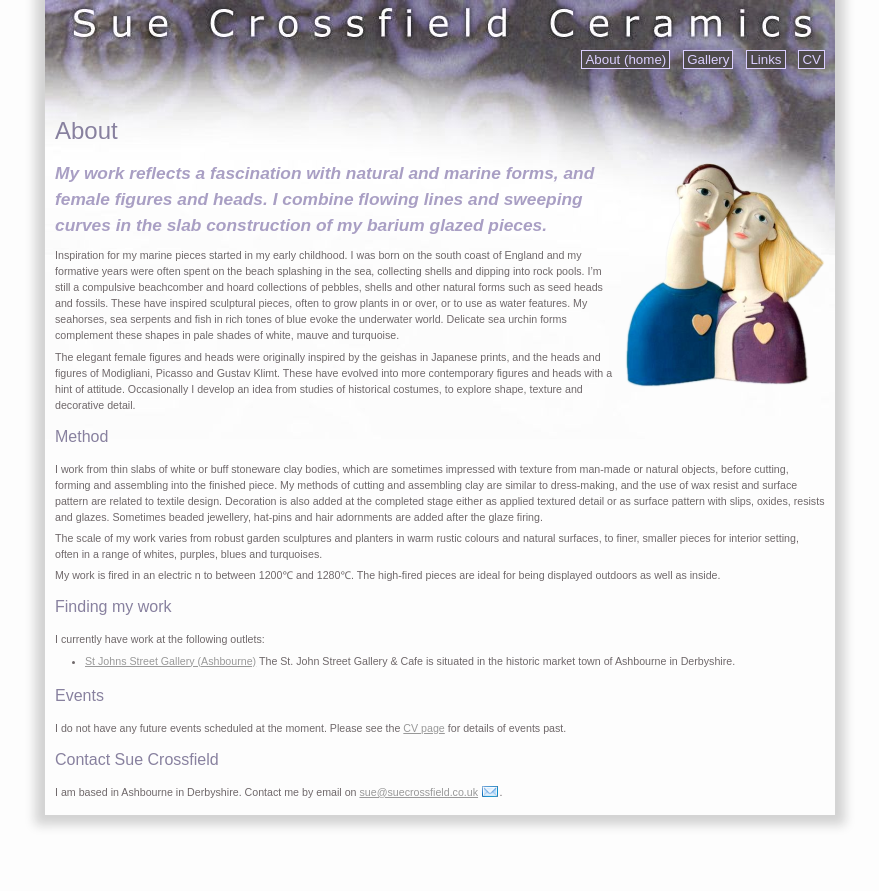
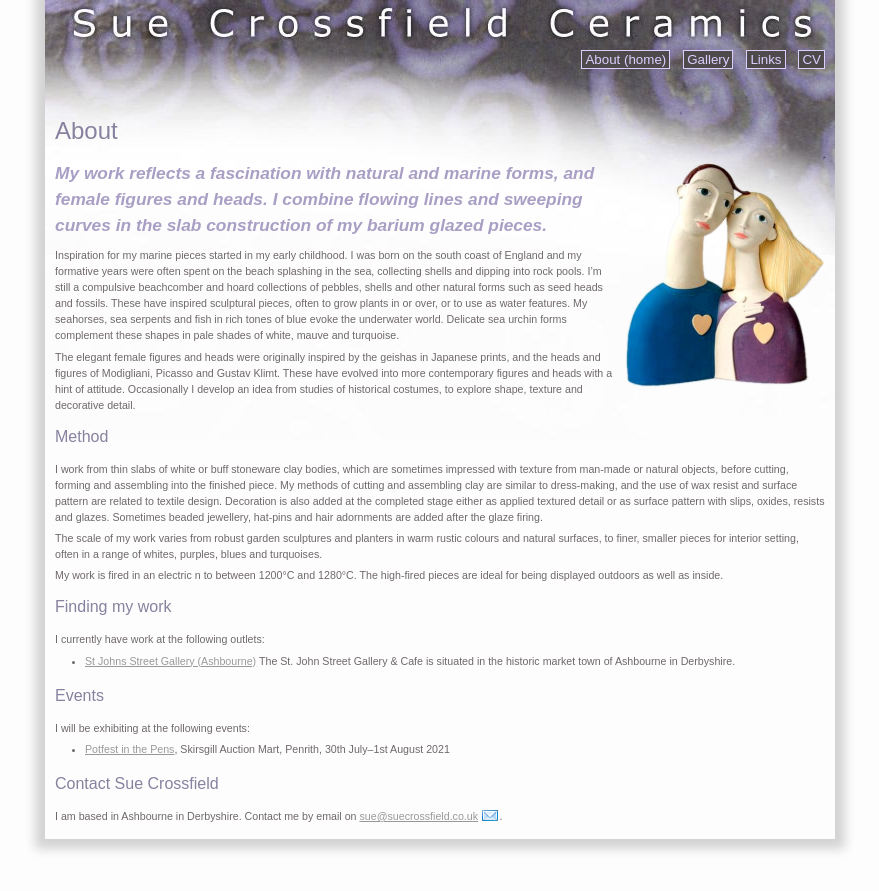
Before and after one commit to suecrossfield/suecrossfield.github.io, a Jekyll site: the page built from index.md, in a window 1280 px wide. Shown: the top 891 px of the page, without its empty margins (200-1079 px from the left). Built offline with Jekyll 4.4.1, drawn with Linux system fonts in a browser that asks for light colours.

Commit message:
Add Potfest in the Pens

```diff
--- a/index.md
+++ b/index.md
@@ -21,7 +21,7 @@ I work from thin slabs of white or buff stoneware clay bodies, which are sometim
 
 The scale of my work varies from robust garden sculptures and planters in warm rustic colours and natural surfaces, to finer, smaller pieces for interior setting, often in a range of whites, purples, blues and turquoises.
 
-My work is fired in an electric n to between 1200℃ and 1280℃. The high-fired pieces are ideal for being displayed outdoors as well as inside.
+My work is fired in an electric n to between 1200°C and 1280°C. The high-fired pieces are ideal for being displayed outdoors as well as inside.
 
 ## Finding my work
 
@@ -32,7 +32,11 @@ I currently have work at the following outlets:
 
 ## Events
 
-I do not have any future events scheduled at the moment. Please see the <a href="cv.html">CV page</a> for details of events past.
+I will be exhibiting at the following events:
+
+* [Potfest in the Pens](https://potfest.co.uk/in-the-pens), Skirsgill Auction Mart, Penrith, 30th July–1st August 2021
+
+[comment]: <> (I do not have any future events scheduled at the moment. Please see the <a href="cv.html">CV page</a> for details of events past.)
 
 ## Contact Sue Crossfield
 
```
